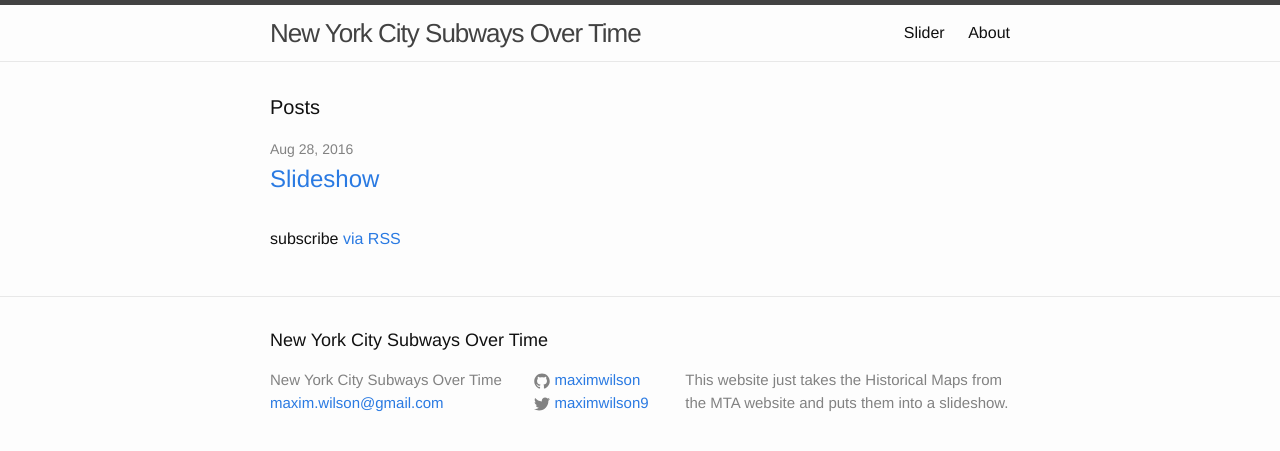
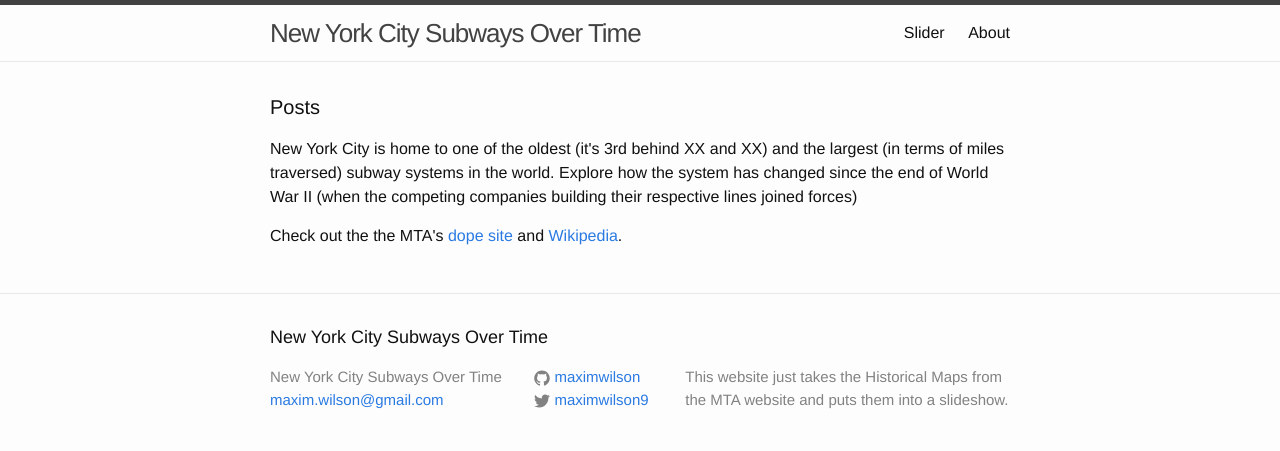
Before and after one commit to maximwilson/maximwilson.github.io, a Jekyll site: the page built from index.html, in a window 1280 px wide. Shown: the top 451 px of the page. Built offline with Jekyll 4.4.1, drawn with Linux system fonts in a browser that asks for light colours.

Commit message:
remove posts and changed home content

```diff
--- a/index.html
+++ b/index.html
@@ -5,6 +5,10 @@ layout: default
 <div class="home">
 
   <h1 class="page-heading">Posts</h1>
+
+<p>New York City is home to one of the oldest (it's 3rd behind XX and XX) and the largest (in terms of miles traversed) subway systems in the world. Explore how the system has changed since the end of World War II (when the competing companies building their respective lines joined forces)</p>
+
+<p>Check out the the MTA's <a href="mta.com">dope site</a> and <a href="https://github.com/jekyll/jekyll">Wikipedia</a>.</p>
 
   <ul class="post-list">
     {% for post in site.posts %}
@@ -18,6 +22,4 @@ layout: default
     {% endfor %}
   </ul>
 
-  <p class="rss-subscribe">subscribe <a href="{{ "/feed.xml" | prepend: site.baseurl }}">via RSS</a></p>
-
 </div>
```
Also changed, not shown: _posts/2016-08-28-welcome.markdown (deleted, +0 -12 lines).
